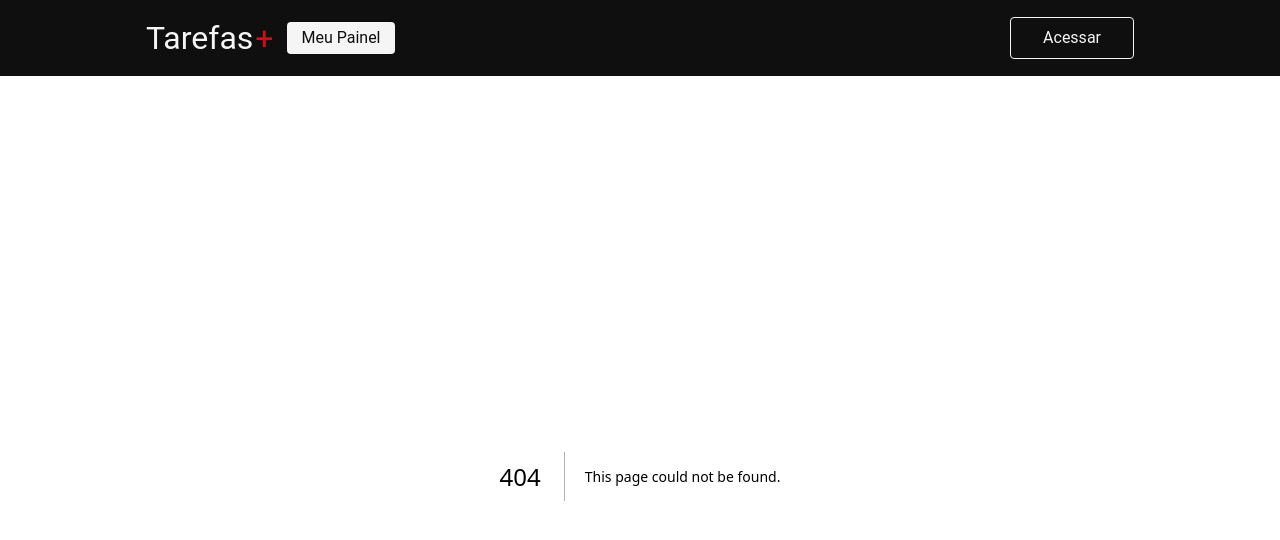
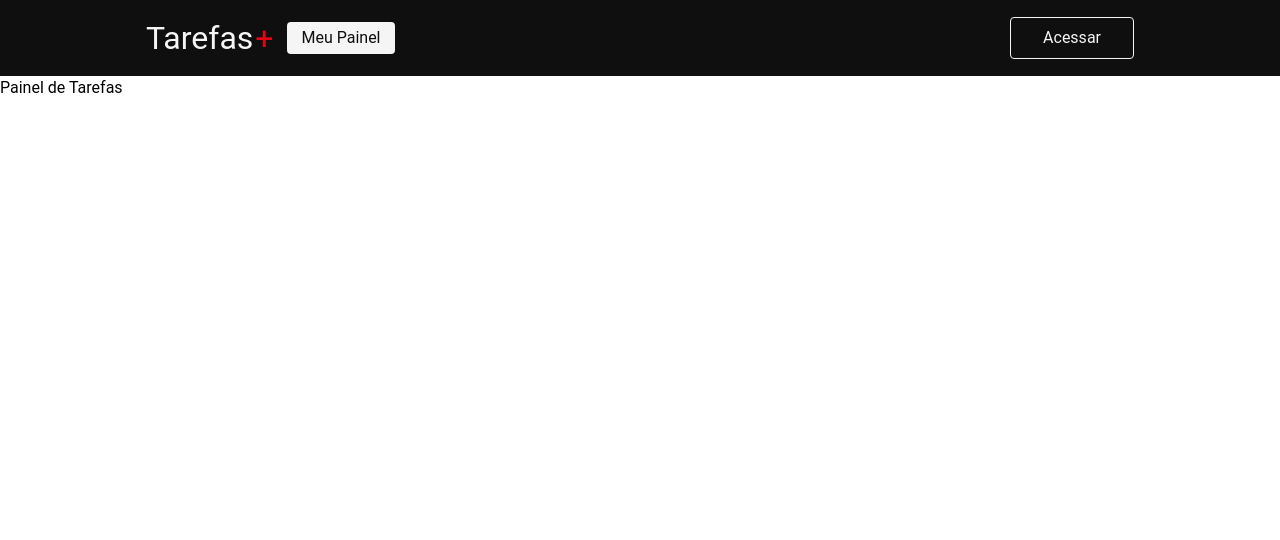
Before and after one commit to leandroofaria/tarefasplus, a Next.js app: page /dashboard in a window 1280 px wide. Before the commit this address had no page. Shown: the top 540 px of the page. Built offline with nearby package versions, Linux system fonts and the light colour scheme.

Commit message:
Configurando Sistema de Login

```diff
--- a/package.json
+++ b/package.json
@@ -10,8 +10,9 @@
   },
   "dependencies": {
     "next": "15.0.3",
-    "react": "19.0.0-rc-66855b96-20241106",
-    "react-dom": "19.0.0-rc-66855b96-20241106",
+    "next-auth": "^4.24.11",
+    "react": "^18.2.0",
+    "react-dom": "^18.2.0",
     "tarefasplus": "file:"
   },
   "devDependencies": {
--- /dev/null
+++ b/src/app/dashboard/page.tsx
@@ -0,0 +1,14 @@
+import styles from './styles.module.css';
+import Head from 'next/head';
+
+export default function Dashboard() {
+    return (
+        <div className={styles.container}>
+            <Head>
+                <title>Painel de Tarefas</title>
+            </Head>
+
+            <h1>Painel de Tarefas</h1>
+        </div>
+    );
+}
--- a/src/app/layout.tsx
+++ b/src/app/layout.tsx
@@ -1,26 +1,22 @@
-import type { Metadata } from "next";
-import "./globals.css";
-import Header from "@/components/header";
+"use client";
 
+import Header from '@/components/header';
+import './globals.css';
+import { SessionProvider } from 'next-auth/react';
 
-export const metadata: Metadata = {
-  title: "Tarefas +",
-  description: "Organize suas tarefas de forma fácil",
-};
+interface IProps {
+  children: React.ReactNode;
+}
 
-export default function RootLayout({
-  children,
-}: Readonly<{
-  children: React.ReactNode;
-}>) {
+export default function RootLayout({ children }: IProps) {
   return (
-    <html lang="en">
-      <>
+    <SessionProvider>
+      <html lang="pt-br">
         <body>
-          <Header/>
+          <Header />
           {children}
         </body>
-      </>
-    </html>
+      </html>
+    </SessionProvider>
   );
 }
```
Also changed, not shown: src/app/api/auth/[...nextauth]/route.ts (added, +14 -0 lines), src/app/dashboard/styles.module.css (added), 1 other file (tests, documents, lock files or other folders).
